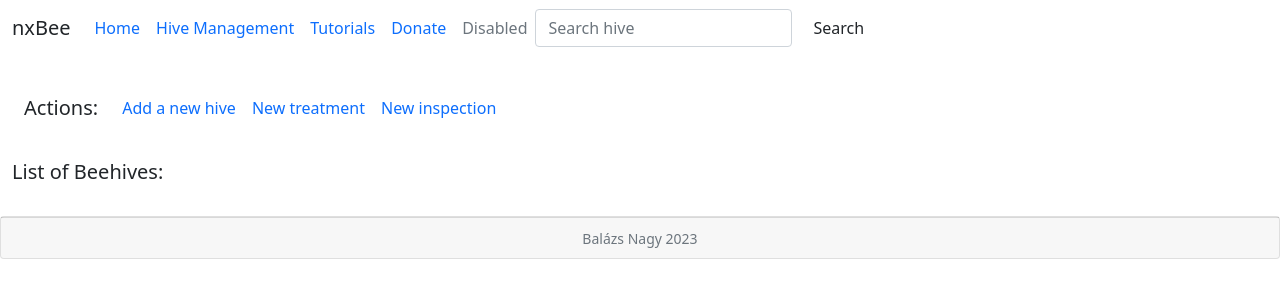
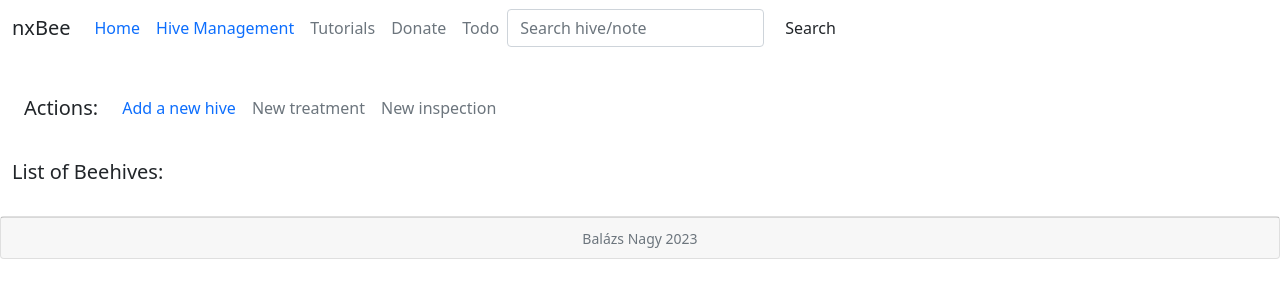
Before and after one commit to nxbalazs/nxBee, a Django app: page /hive_management in a window 1280 px wide. Shown: the top 300 px of the page. Run offline with Django 4.2, Linux system fonts and the light colour scheme; data that the repository does not hold is empty.

Commit message:
change in styles

```diff
--- a/hive_management/templates/base.html
+++ b/hive_management/templates/base.html
@@ -24,17 +24,17 @@
                 <a class="nav-link" href="{% url 'hive_management' %}">Hive Management</a>
               </li>
               <li class="nav-item">
-                <a class="nav-link" href="{% url 'donate' %}">Tutorials</a>
+                <a class="nav-link disabled" href="{% url 'donate' %}">Tutorials</a>
               </li>
               <li class="nav-item">
-                <a class="nav-link" href="{% url 'donate' %}">Donate</a>
+                <a class="nav-link disabled" href="{% url 'donate' %}">Donate</a>
               </li>
               <li class="nav-item">
-                <a class="nav-link disabled" href="#" tabindex="-1" aria-disabled="true">Disabled</a>
+                <a class="nav-link disabled" href="#" tabindex="-1" aria-disabled="true">Todo</a>
               </li>
             </ul>
             <form class="d-flex">
-                <input class="form-control me-2" type="search" placeholder="Search hive" aria-label="Search">
+                <input class="form-control me-2" type="search" placeholder="Search hive/note" aria-label="Search">
                 <button class="btn" type="submit">Search</button>
             </form>
           </div>
--- a/hive_management/templates/hive_management.html
+++ b/hive_management/templates/hive_management.html
@@ -17,10 +17,10 @@
                     <a class="nav-link" href="{% url 'new_hive' %}">Add a new hive</a>
                 </li>
                 <li class="nav-item">
-                    <a class="nav-link" href="{% url 'new_hive' %}">New treatment</a>
+                    <a class="nav-link disabled" href="{% url 'new_hive' %}">New treatment</a>
                 </li>
                 <li class="nav-item">
-                    <a class="nav-link" href="{% url 'new_hive' %}">New inspection</a>
+                    <a class="nav-link disabled" href="{% url 'new_hive' %}">New inspection</a>
                 </li>
             </ul>
           </div>
--- a/hive_management/views.py
+++ b/hive_management/views.py
@@ -1,5 +1,5 @@
 from django.shortcuts import render, redirect, get_object_or_404
-from hive_management.models import Hive, Note
+from hive_management.models import Hive, Note, Inspection, Treatment
 from hive_management.forms import AddHiveForm, NoteForm
 
 # Create your views here.
@@ -16,9 +16,13 @@ def hive_management(request):
 def hive_detail(request, pk):
     hive = Hive.objects.get(pk=pk)
     notes = Note.objects.filter(hive=hive).order_by('-created_on')
+    inspections = Inspection.objects.filter(hive=hive).order_by('-created_on')
+    treatments = Treatment.objects.filter(hive=hive).order_by('-created_on')
     context = {
         "hive": hive,
-        "notes": notes
+        "notes": notes,
+        "inspections": inspections,
+        "treatments": treatments
     }
     return render(request, 'hive_detail.html', context)
 
```
Also changed, not shown: hive_management/templates/hive_detail.html (+33 -11 lines).
